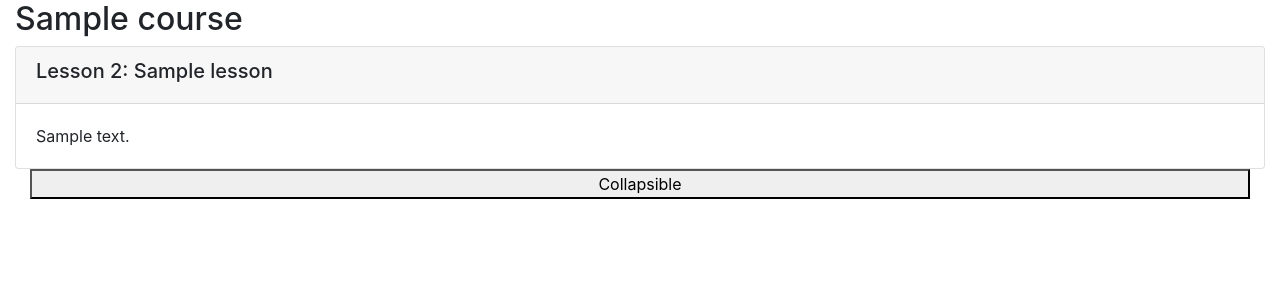
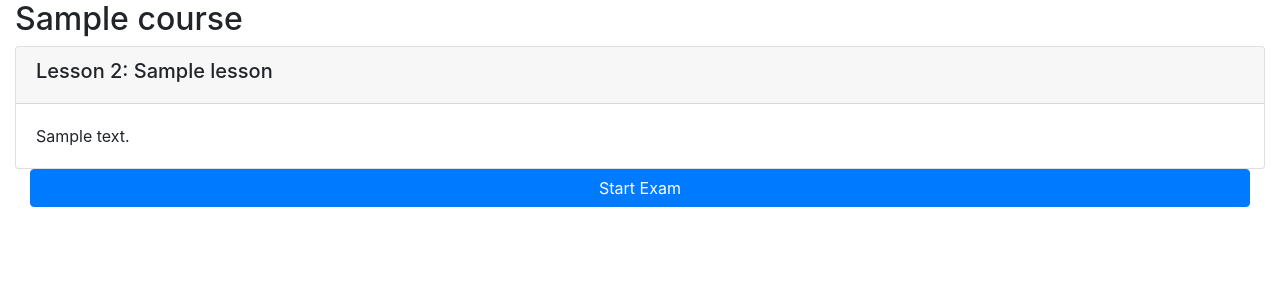
Before and after one commit to camperjx/9_final_proj_django, a Django app: page /onlinecourse/1/ in a window 1280 px wide. Shown: the part 56-356 px from the top of the page. Run offline with Django 3.2, Linux system fonts and the light colour scheme; tables that the repository leaves empty hold one stand-in row (values such as "Sample post"); some libraries are stand-ins or nearby versions.

Commit message:
Update course_detail_bootstrap.html

```diff
--- a/onlinecourse/templates/onlinecourse/course_detail_bootstrap.html
+++ b/onlinecourse/templates/onlinecourse/course_detail_bootstrap.html
@@ -55,8 +55,8 @@
             https://www.w3schools.com/bootstrap4/bootstrap_collapse.asp-->
 
            <div class="container-fluid">
-            <button data-toggle="collapse" data-target="#exam" class="w-100">Collapsible</button>
 
+            <button data-toggle="collapse" data-target="#exam" class="w-100 btn btn-primary btn-block">Start Exam</button>
             <div id="exam" class="collapse">
                 <form id="questionform" action="point to a submit view" method="post">
                     <!-- ... for each question in the course ... -->
```
